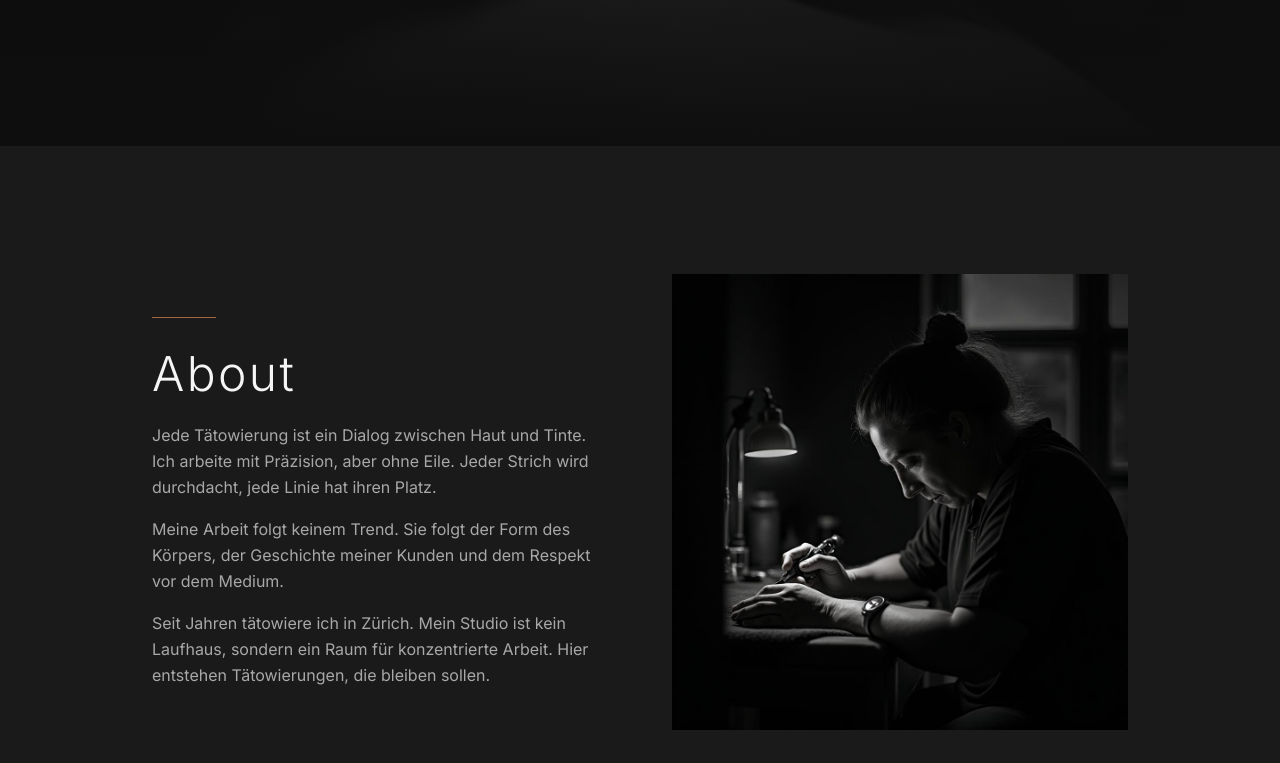
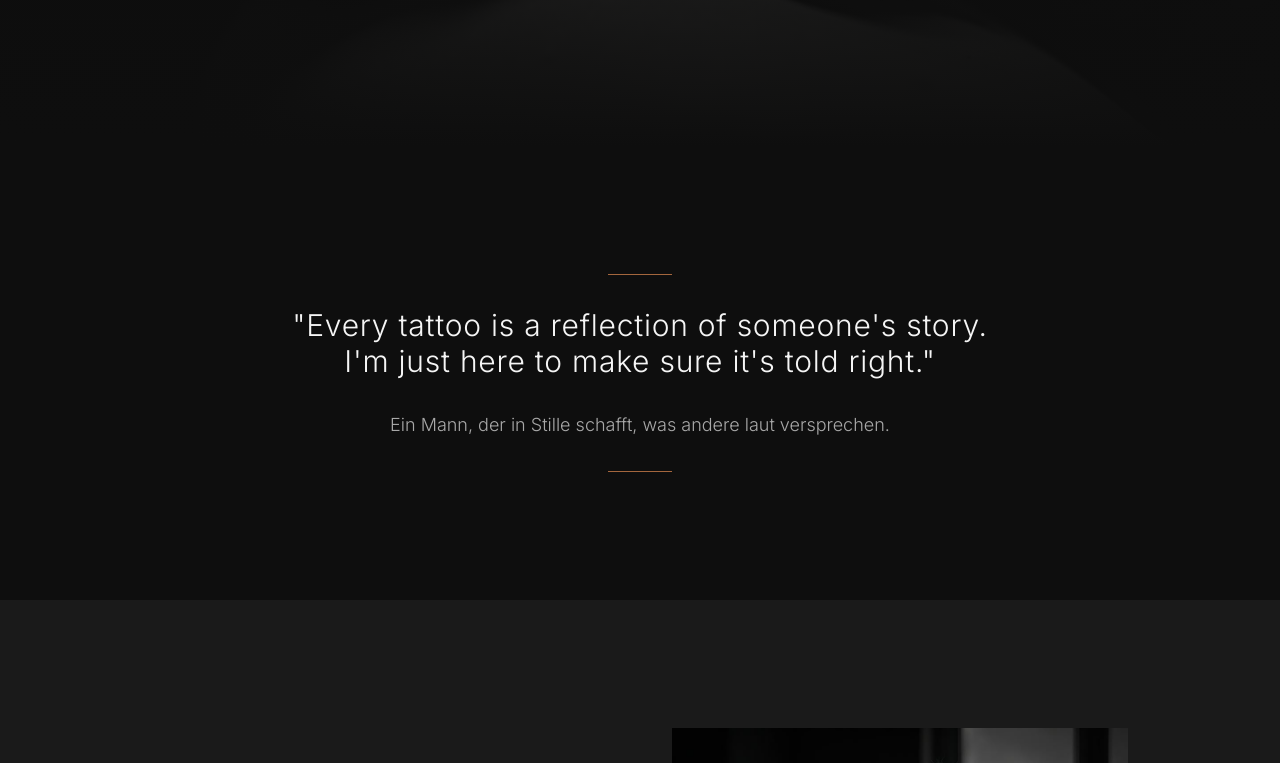
Before and after one commit to VikingAM/tatts-by-vali-zen, a React (Vite) app: page / in a window 1280 px wide. Shown: the part 654-1417 px from the top of the page. Built offline with nearby package versions, Linux system fonts and the light colour scheme; the HTML template or start-up script is replaced by a standard one.

Commit message:
Add emotional intro section

```diff
--- /dev/null
+++ b/src/components/EmotionalIntro.tsx
@@ -0,0 +1,26 @@
+const EmotionalIntro = () => {
+  return (
+    <section
+      aria-label="Emotional Intro"
+      className="relative py-20 md:py-32 bg-background"
+    >
+      <div className="container mx-auto max-w-3xl px-6">
+        <div className="text-center animate-fade-in">
+          <div className="mb-8 h-px w-16 bg-accent-bronze mx-auto" />
+
+          <blockquote className="text-2xl md:text-3xl font-light text-foreground mb-8 leading-relaxed tracking-wide">
+            "Every tattoo is a reflection of someone's story. I'm just here to make sure it's told right."
+          </blockquote>
+
+          <p className="text-base md:text-lg text-foreground-secondary font-light">
+            Ein Mann, der in Stille schafft, was andere laut versprechen.
+          </p>
+
+          <div className="mt-8 h-px w-16 bg-accent-bronze mx-auto" />
+        </div>
+      </div>
+    </section>
+  );
+};
+
+export default EmotionalIntro;
--- a/src/pages/Index.tsx
+++ b/src/pages/Index.tsx
@@ -1,5 +1,6 @@
 import Navigation from "@/components/Navigation";
 import Hero from "@/components/Hero";
+import EmotionalIntro from "@/components/EmotionalIntro";
 import About from "@/components/About";
 import Process from "@/components/Process";
 import Work from "@/components/Work";
@@ -12,6 +13,7 @@ const Index = () => {
       <Navigation />
       <main>
         <Hero />
+        <EmotionalIntro />
         <About />
         <Process />
         <Work />
```
